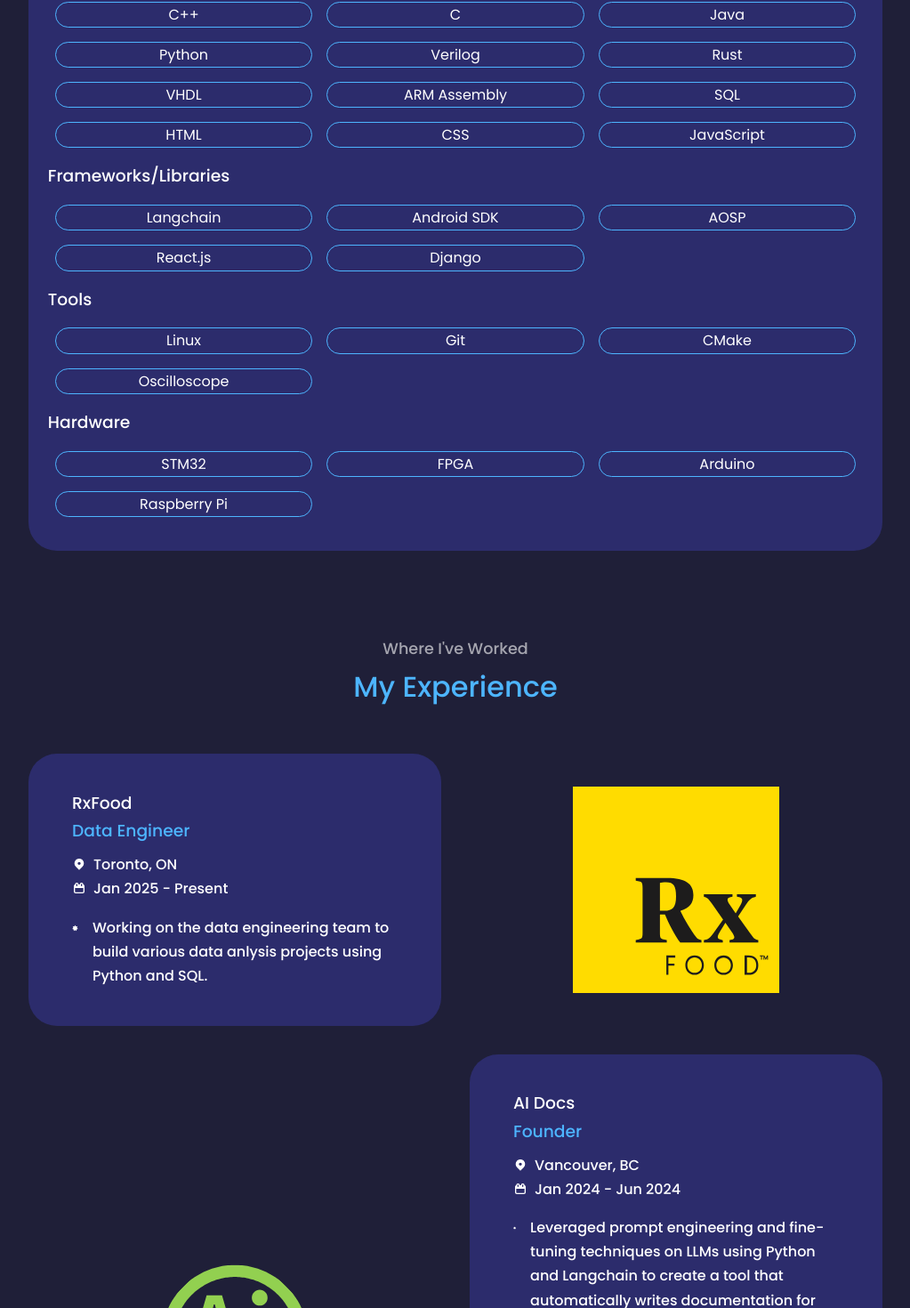
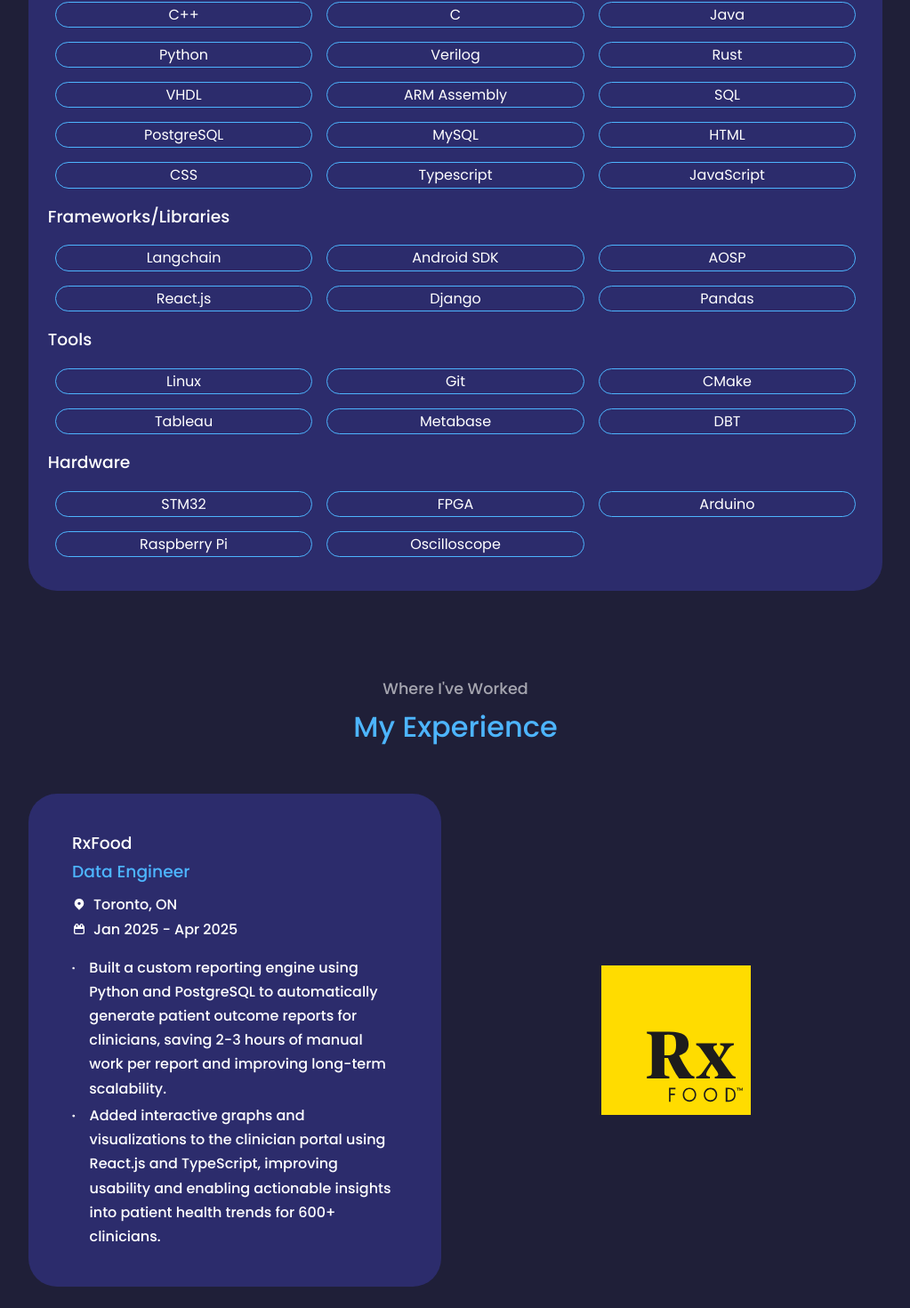
Before and after one commit to thomashart17/thomashart17.github.io, a React (Create React App) app: page / in a window 1280 px wide. Shown: the part 1684-3154 px from the top of the page at 89% size, without its empty margins (128-1151 px from the left). Built offline with nearby package versions, Linux system fonts and the light colour scheme.

Commit message:
update experience

```diff
--- a/src/components/about/About.jsx
+++ b/src/components/about/About.jsx
@@ -12,8 +12,11 @@ const languages = [
   'VHDL',
   'ARM Assembly',
   'SQL',
+  'PostgreSQL',
+  'MySQL',
   'HTML',
   'CSS',
+  'Typescript',
   'JavaScript',
 ]
 
@@ -23,13 +26,16 @@ const frameworks = [
   'AOSP',
   'React.js',
   'Django',
+  'Pandas',
 ]
 
 const tools = [
   'Linux',
   'Git',
   'CMake',
-  'Oscilloscope'
+  'Tableau',
+  'Metabase',
+  'DBT',
 ]
 
 const hardware = [
@@ -37,6 +43,7 @@ const hardware = [
   'FPGA',
   'Arduino',
   'Raspberry Pi',
+  'Oscilloscope'
 ]
 
 const About = () => {
@@ -52,8 +59,8 @@ const About = () => {
           </div>
           <div className='about__paragraph'>
             <p>
-              I'm a 3B computer engineering student at the University of Waterloo, with a keen interest in both computer software and hardware.
-              I have completed 4 co-op terms so far, working in a variety of roles in the diverse fields of software development.
+              I'm a 4A computer engineering student at the University of Waterloo, with a keen interest in both computer software and hardware.
+              I have completed 5 co-op terms so far, working in a variety of roles in the diverse fields of software development.
               This experience has allowed me to gain experience in a variety of languages, frameworks, and tools, and has allowed me to develop the ability to quickly learn new technologies and adapt to new roles.
               Outside of my academic and professional endeavors, I've dedicated my time to a variety of personal projects, which have allowed me to explore my interests in more depth and further expand my skillset.
               In addition to the projects I have done on my own time, I have built projects for submission at 8 hackathons, winning prizes at 2 of them.
--- a/src/components/experience/Experience.jsx
+++ b/src/components/experience/Experience.jsx
@@ -14,9 +14,10 @@ const data = [
     company: 'RxFood',
     title: 'Data Engineer',
     location: 'Toronto, ON',
-    dates: 'Jan 2025 - Present',
+    dates: 'Jan 2025 - Apr 2025',
     bullets: [
-      'Working on the data engineering team to build various data anlysis projects using Python and SQL.',
+      'Built a custom reporting engine using Python and PostgreSQL to automatically generate patient outcome reports for clinicians, saving 2-3 hours of manual work per report and improving long-term scalability.',
+      'Added interactive graphs and visualizations to the clinician portal using React.js and TypeScript, improving usability and enabling actionable insights into patient health trends for 600+ clinicians.'
     ],
     image: RxFoodLogo,
   },
@@ -29,6 +30,7 @@ const data = [
       'Leveraged prompt engineering and fine-tuning techniques on LLMs using Python and Langchain to create a tool that automatically writes documentation for codebases, enabling faster and more streamlined development.',
       'Won the Overbeeke Family Entrepreneurship Excellence Award ($5,000) from the University of Waterloo’s enterprise co-op pitch competition out of 30+ students, recognizing the tool’s impact on development efficiency.',
       'Engaged with potential users to identify key documentation challenges, directly influencing design decisions.',
+      'Made the strategic decision to discontinue the project after determining that existing LLMs lacked the necessary contextual understanding, and that developing a new LLM wasn’t feasible due to financial constraints.'
     ],
     image: AIDocsLogo,
   },
@@ -38,9 +40,8 @@ const data = [
     location: 'Waterloo, ON',
     dates: 'May 2023 - Aug 2023',
     bullets: [
-      'Collaborated with a team of researchers supervised by Professor Arie Gurfinkel to perform formal verification of Rust code using the SeaHorn verification framework, enhancing code reliability.',
-      'Reduced verification time by 50% by using alternatives to common data structures in the Rust standard library.',
-      'Demonstrated SeaHorn’s effectiveness by writing verification jobs to find errors in legacy versions of Rust crates.',
+      'Collaborated with a team of researchers supervised by Professor Arie Gurfinkel to perform formal verification of Rust code using the SeaHorn verification framework, enhancing code reliability, and eliminating logic errors.',
+      'Achieved a 50% reduction in verification time by using alternatives to common data structures in the Rust standard library, while maintaining accuracy by writing verification jobs to find errors in legacy versions of popular Rust crates.',
     ],
     image: WaterlooLogo,
   },
@@ -50,8 +51,8 @@ const data = [
     location: 'Toronto, ON',
     dates: 'Sep 2022 - Dec 2022',
     bullets: [
-      'Developed a custom XML parsing and generation tool in C++ to streamline EEPROM programming, achieving 95% faster input speed compared to manually entry.',
-      'Optimized the CLI firmware for 5G radio devices and removed redundant command outputs, resulting in 20% faster runtime, and elimination of all input errors.',
+      'Developed a custom XML parsing and generation tool in C++ to streamline EEPROM programming, achieving 95% faster input speed compared to manually entry and saving valuable engineering time and resources.',
+      'Optimized the CLI firmware for 5G radio devices and refactored redundant command outputs, resulting in 20% faster runtime, 10% less memory usage, more clear and concise output, and the elimination of all input errors.',
     ],
     image: PerasoLogo,
   },
@@ -62,7 +63,7 @@ const data = [
     dates: 'Jan 2022 - Apr 2022',
     bullets: [
       'Leveraged hidden AOSP Java classes to implement a critical feature for the map application in an in-vehicle infotainment system, demonstrating technical agility and understanding of OOP concepts.',
-      'Migrated legacy code to the latest Android, allowing for long-term compatibility with future development.',
+      'Migrated legacy code to the latest Android version and to use a newer build system, allowing for long-term compatibility with future development and a 25% reduction in build time.',
     ],
     image: FordLogo,
   },
@@ -90,7 +91,7 @@ const Experience = () => {
           return (
             <div className='container experience__container'>
               {
-                index % 2 === 1 ? <img src={image} alt={company} /> : <></>
+                index % 2 === 1 ? <img src={image} alt={company} className={company === 'RxFood' ? 'experience__rxfood-logo' : ''} /> : <></>
               }
               <div>
                 <h3 className='experience__company'>{company}</h3>
@@ -119,7 +120,7 @@ const Experience = () => {
                 </div>
               </div>
               {
-                index % 2 === 0 ? <img src={image} alt={company} /> : <></>
+                index % 2 === 0 ? <img src={image} alt={company} className={company === 'RxFood' ? 'experience__rxfood-logo' : ''} /> : <></>
               }
             </div>
           )
--- a/src/components/experience/experience.css
+++ b/src/components/experience/experience.css
@@ -24,6 +24,10 @@
 .experience__container img {
     width: 50%;
     margin-bottom: 2rem;
+}
+
+.experience__rxfood-logo {
+    padding: 2rem;
 }
 
 .experience__company {
```
Also changed, not shown: 1 other file (tests, documents, lock files or other folders).
